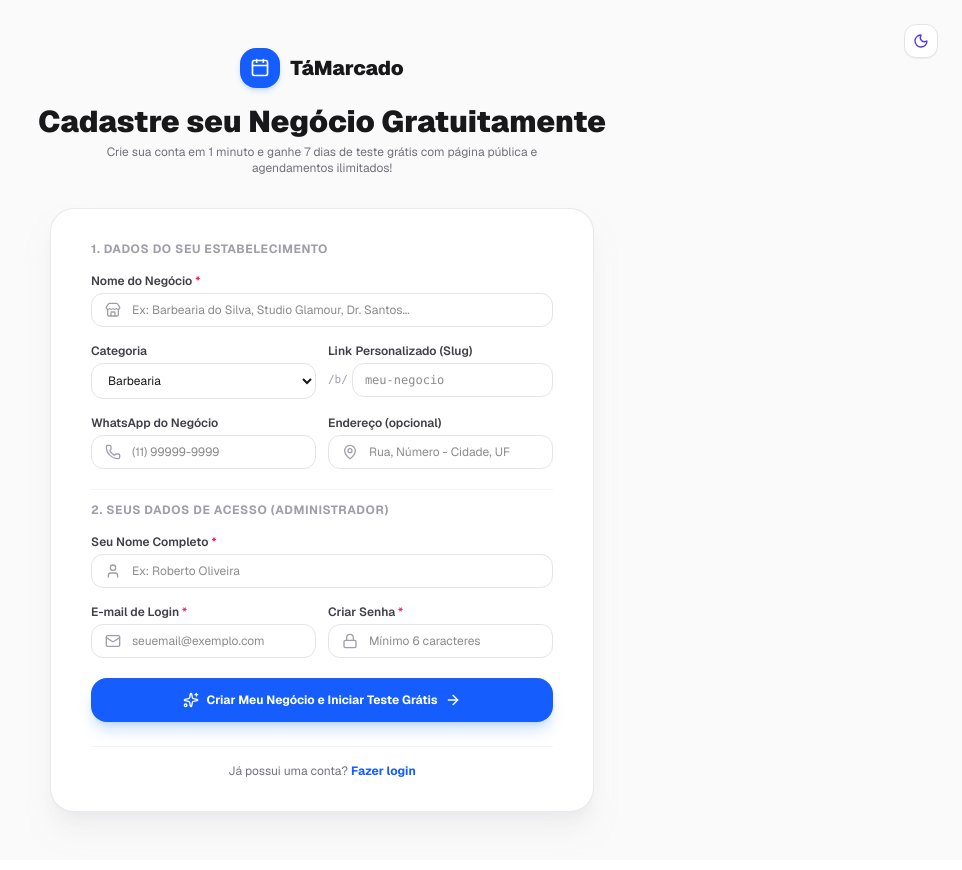
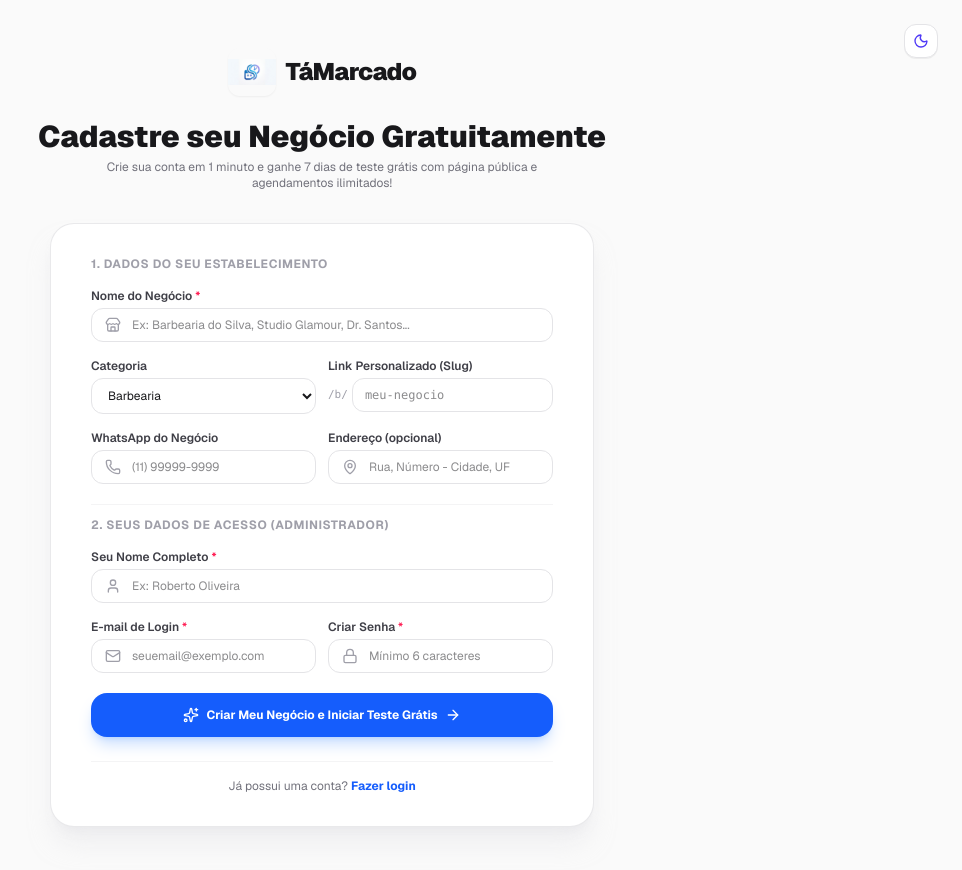
Before and after one commit to SoarezAllan/saas-agendamento-tamarcado, a Next.js app: page /register in a window 1280 px wide. Shown: the top 870 px of the page, without its empty margins (318-1280 px from the left). Built offline with nearby package versions, Linux system fonts and the light colour scheme.

Commit message:
feat: integrate official TáMarcado logo image and component across the platform

```diff
--- a/src/app/b/[slug]/page.tsx
+++ b/src/app/b/[slug]/page.tsx
@@ -367,8 +367,11 @@
 
       {/* Public Footer */}
       <footer className="py-6 text-center text-xs text-zinc-400">
-        <p>
-          Agendamento Online powered by <strong className="text-zinc-600 dark:text-zinc-300">TáMarcado</strong>
+        <p className="flex items-center justify-center gap-1.5">
+          <span>Agendamento Online powered by</span>
+          {/* eslint-disable-next-line @next/next/no-img-element */}
+          <img src="/logo.png" alt="TáMarcado" className="w-4 h-4 object-contain inline-block" />
+          <strong className="text-zinc-700 dark:text-zinc-300">TáMarcado</strong>
         </p>
       </footer>
     </div>
--- a/src/app/dashboard/layout.tsx
+++ b/src/app/dashboard/layout.tsx
@@ -89,9 +89,13 @@
           >
             <Menu className="w-5 h-5" />
           </button>
-          <span className="font-bold text-sm truncate max-w-[200px]">
-            {user.business?.name || 'TáMarcado'}
-          </span>
+          <div className="flex items-center gap-1.5 min-w-0">
+            {/* eslint-disable-next-line @next/next/no-img-element */}
+            <img src="/logo.png" alt="Logo" className="w-5 h-5 object-contain shrink-0" />
+            <span className="font-bold text-sm truncate max-w-[180px]">
+              {user.business?.name || 'TáMarcado'}
+            </span>
+          </div>
           <div className="flex items-center gap-2">
             <ThemeToggle />
             {user.business?.slug && (
--- a/src/app/layout.tsx
+++ b/src/app/layout.tsx
@@ -15,6 +15,10 @@
 export const metadata: Metadata = {
   title: "TáMarcado - Agendamento Online para Negócios & Especialistas",
   description: "A plataforma completa de agendamento online inteligente para escritórios de advocacia, arquitetura, clínicas, salões, consultorias e personal trainers.",
+  icons: {
+    icon: "/icon.png",
+    apple: "/icon.png",
+  },
 };
 
 export default function RootLayout({ children }: LayoutProps<"/">) {
--- a/src/app/login/page.tsx
+++ b/src/app/login/page.tsx
@@ -16,6 +16,7 @@
   FlaskConical,
 } from 'lucide-react';
 import { ThemeToggle } from '@/components/ui/theme-toggle';
+import { Logo } from '@/components/ui/logo';
 
 export default function LoginPage() {
   const router = useRouter();
@@ -71,14 +72,7 @@
       </div>
 
       <div className="sm:mx-auto sm:w-full sm:max-w-md text-center">
-        <Link href="/" className="inline-flex items-center gap-2.5">
-          <div className="w-10 h-10 rounded-2xl bg-blue-600 flex items-center justify-center text-white font-bold text-lg shadow-md shadow-blue-500/20">
-            <Calendar className="w-5 h-5" />
-          </div>
-          <span className="text-xl font-black text-zinc-900 dark:text-zinc-100">
-            TáMarcado
-          </span>
-        </Link>
+        <Logo href="/" size="lg" className="justify-center" />
         <h2 className="mt-4 text-2xl font-black text-zinc-900 dark:text-zinc-100">
           Acesse seu Painel
         </h2>
--- a/src/app/page.tsx
+++ b/src/app/page.tsx
@@ -34,6 +34,7 @@
   Eye,
 } from 'lucide-react';
 import { ThemeToggle } from '@/components/ui/theme-toggle';
+import { Logo } from '@/components/ui/logo';
 
 export default function LandingPage() {
   const demoBusinesses = [
@@ -131,12 +132,7 @@
       {/* Navigation Header */}
       <header className="sticky top-0 z-40 bg-white/80 dark:bg-zinc-950/80 backdrop-blur-md border-b border-zinc-100 dark:border-zinc-800">
         <div className="max-w-7xl mx-auto px-4 sm:px-6 lg:px-8 h-16 flex items-center justify-between">
-          <div className="flex items-center gap-2.5">
-            <div className="w-10 h-10 rounded-2xl bg-blue-600 flex items-center justify-center text-white font-bold text-lg shadow-md shadow-blue-500/20">
-              <Calendar className="w-5 h-5" />
-            </div>
-            <span className="text-xl font-black tracking-tight">TáMarcado</span>
-          </div>
+          <Logo href="/" size="md" />
 
           <div className="flex items-center gap-2 sm:gap-3">
             <ThemeToggle />
@@ -419,10 +415,7 @@
       {/* Footer */}
       <footer className="border-t border-zinc-200 dark:border-zinc-800 py-8 px-4 sm:px-6 lg:px-8 text-center text-xs text-zinc-500">
         <div className="max-w-7xl mx-auto flex flex-col sm:flex-row items-center justify-between gap-4">
-          <div className="flex items-center gap-2 font-bold text-zinc-900 dark:text-zinc-100">
-            <Calendar className="w-4 h-4 text-blue-600" />
-            <span>TáMarcado • Plataforma de Agendamentos</span>
-          </div>
+          <Logo href="/" size="sm" />
           <p>© {new Date().getFullYear()} TáMarcado. Todos os direitos reservados.</p>
           <div className="flex items-center gap-4">
             <Link href="/login" className="hover:underline">
--- a/src/app/register/page.tsx
+++ b/src/app/register/page.tsx
@@ -18,6 +18,7 @@
 } from 'lucide-react';
 import { slugify } from '@/lib/utils';
 import { ThemeToggle } from '@/components/ui/theme-toggle';
+import { Logo } from '@/components/ui/logo';
 
 export default function RegisterPage() {
   const router = useRouter();
@@ -94,14 +95,7 @@
       </div>
 
       <div className="sm:mx-auto sm:w-full sm:max-w-xl text-center">
-        <Link href="/" className="inline-flex items-center gap-2.5">
-          <div className="w-10 h-10 rounded-2xl bg-blue-600 flex items-center justify-center text-white font-bold text-lg shadow-md shadow-blue-500/20">
-            <Calendar className="w-5 h-5" />
-          </div>
-          <span className="text-xl font-black text-zinc-900 dark:text-zinc-100">
-            TáMarcado
-          </span>
-        </Link>
+        <Logo href="/" size="lg" className="justify-center" />
         <h2 className="mt-4 text-2xl sm:text-3xl font-black text-zinc-900 dark:text-zinc-100">
           Cadastre seu Negócio Gratuitamente
         </h2>
--- /dev/null
+++ b/src/components/ui/logo.tsx
@@ -0,0 +1,56 @@
+'use client';
+
+import React from 'react';
+import Image from 'next/image';
+import Link from 'next/link';
+
+interface LogoProps {
+  size?: 'sm' | 'md' | 'lg';
+  showText?: boolean;
+  href?: string;
+  className?: string;
+}
+
+export function Logo({
+  size = 'md',
+  showText = true,
+  href,
+  className = '',
+}: LogoProps) {
+  const sizeMap = {
+    sm: { img: 28, text: 'text-base', box: 'w-7 h-7' },
+    md: { img: 36, text: 'text-xl', box: 'w-9 h-9' },
+    lg: { img: 48, text: 'text-2xl', box: 'w-12 h-12' },
+  };
+
+  const currentSize = sizeMap[size] || sizeMap.md;
+
+  const content = (
+    <div className={`inline-flex items-center gap-2.5 ${className}`}>
+      <div className={`relative ${currentSize.box} rounded-xl overflow-hidden shadow-xs shrink-0 flex items-center justify-center`}>
+        {/* eslint-disable-next-line @next/next/no-img-element */}
+        <img
+          src="/logo.png"
+          alt="TáMarcado Logo"
+          className="w-full h-full object-contain"
+        />
+      </div>
+
+      {showText && (
+        <span className={`font-black tracking-tight text-zinc-900 dark:text-zinc-100 ${currentSize.text}`}>
+          TáMarcado
+        </span>
+      )}
+    </div>
+  );
+
+  if (href) {
+    return (
+      <Link href={href} className="hover:opacity-90 transition-opacity">
+        {content}
+      </Link>
+    );
+  }
+
+  return content;
+}
```
Also changed, not shown: public/icon.png (added), public/logo.png (added).
